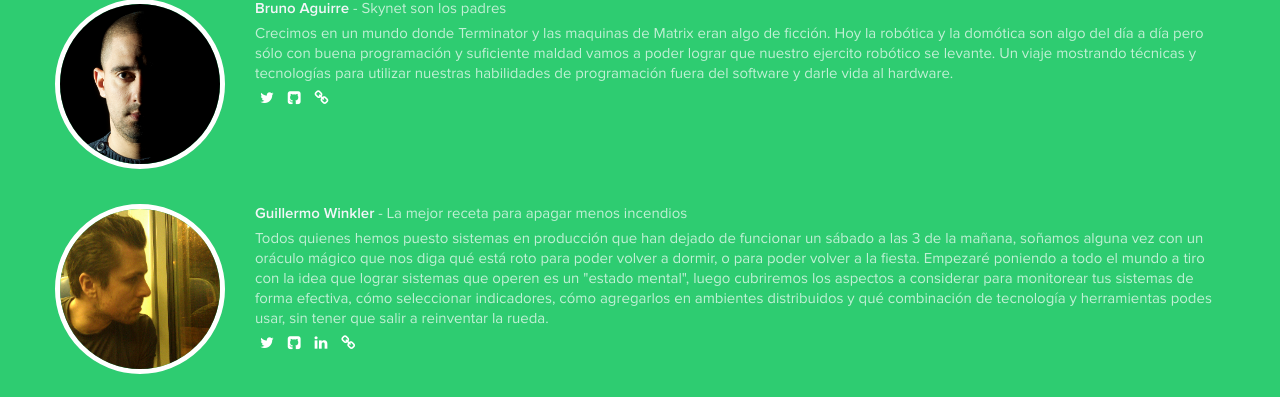
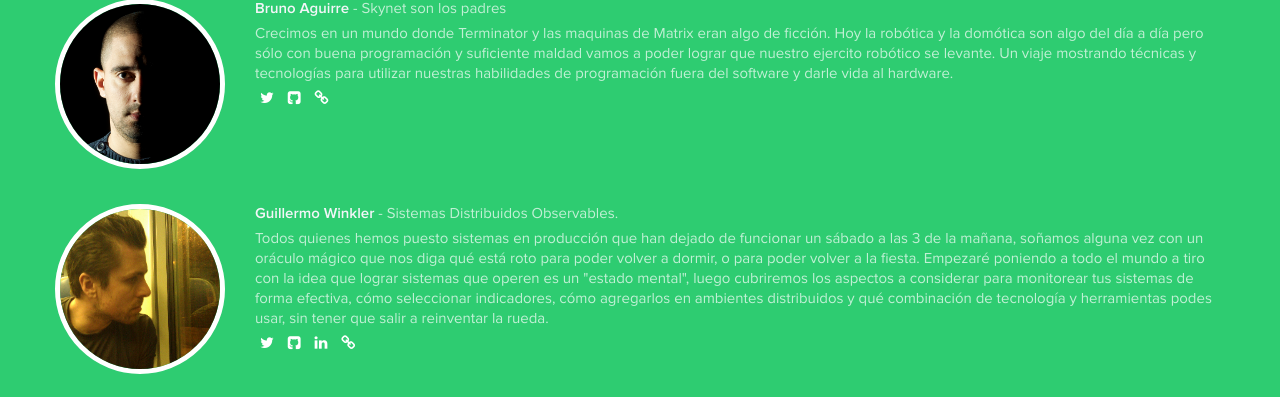
Before and after one commit to nicobf/landing2014, a PHP site: page /es.php in a window 1280 px wide. Shown: the part 1619-2016 px from the top of the page. Run offline with PHP 8.4, Linux system fonts and the light colour scheme.

Commit message:
Update index.php

```diff
--- a/site/index.php
+++ b/site/index.php
@@ -206,7 +206,7 @@
 									<a target="_blank" href="http://twitter.com/guilespi"><img class="img-circle" src="/images/speakers/guilespi.png" alt="Guillermo Winkler" /></a>
 								</div>
 								<div class="span10">
-									<p><a target="_blank" href="http://twitter.com/guilespi"><strong>Guillermo Winkler</strong></a> - La mejor receta para apagar menos incendios</p>
+									<p><a target="_blank" href="http://twitter.com/guilespi"><strong>Guillermo Winkler</strong></a> - Sistemas Distribuidos Observables.</p>
 									<p>Todos quienes hemos puesto sistemas en producción que han dejado de funcionar un sábado a las 3 de la mañana, soñamos alguna vez con un oráculo
 									mágico que nos diga qué está roto para poder volver a dormir, o para poder volver a la fiesta.
 									Empezaré poniendo a todo el mundo a tiro con la idea que lograr sistemas que operen es un "estado mental", luego cubriremos los aspectos a
```
